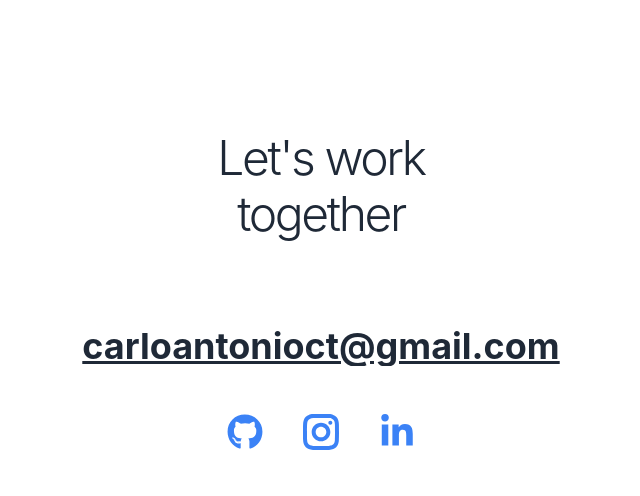
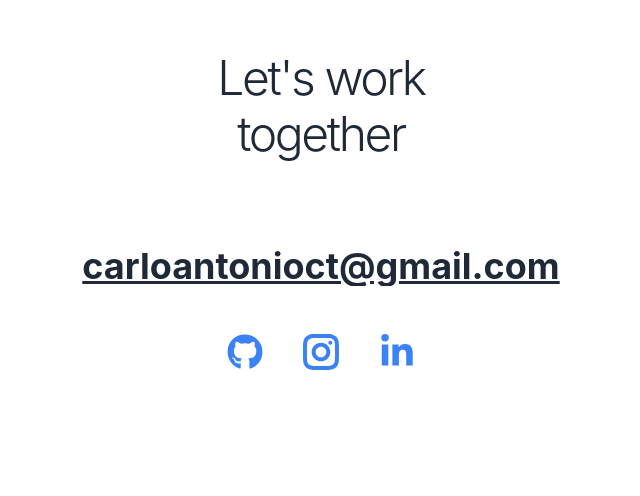
Before and after one commit to Blankeos/next-portfolio, a Next.js app: page / in a window 1280 px wide. Shown: the part 4164-4660 px from the top of the page, without its empty margins (319-959 px from the left). Built offline with nearby package versions, Linux system fonts and the light colour scheme.

Commit message:
Fixed padding on Contacts section

```diff
--- a/src/components/sections/Contact.tsx
+++ b/src/components/sections/Contact.tsx
@@ -36,7 +36,7 @@ const Contact: React.FC<ContactProps> = ({ sectionRef }) => {
     <section
       id="contact-section"
       ref={sectionRef}
-      className="w-full md:py-72 py-24"
+      className="w-full md:py-52 py-24"
     >
       <Container maxWidth="7xl" className="relative grid grid-cols-1 z-10">
         <div className="flex flex-col space-y-10">
```
